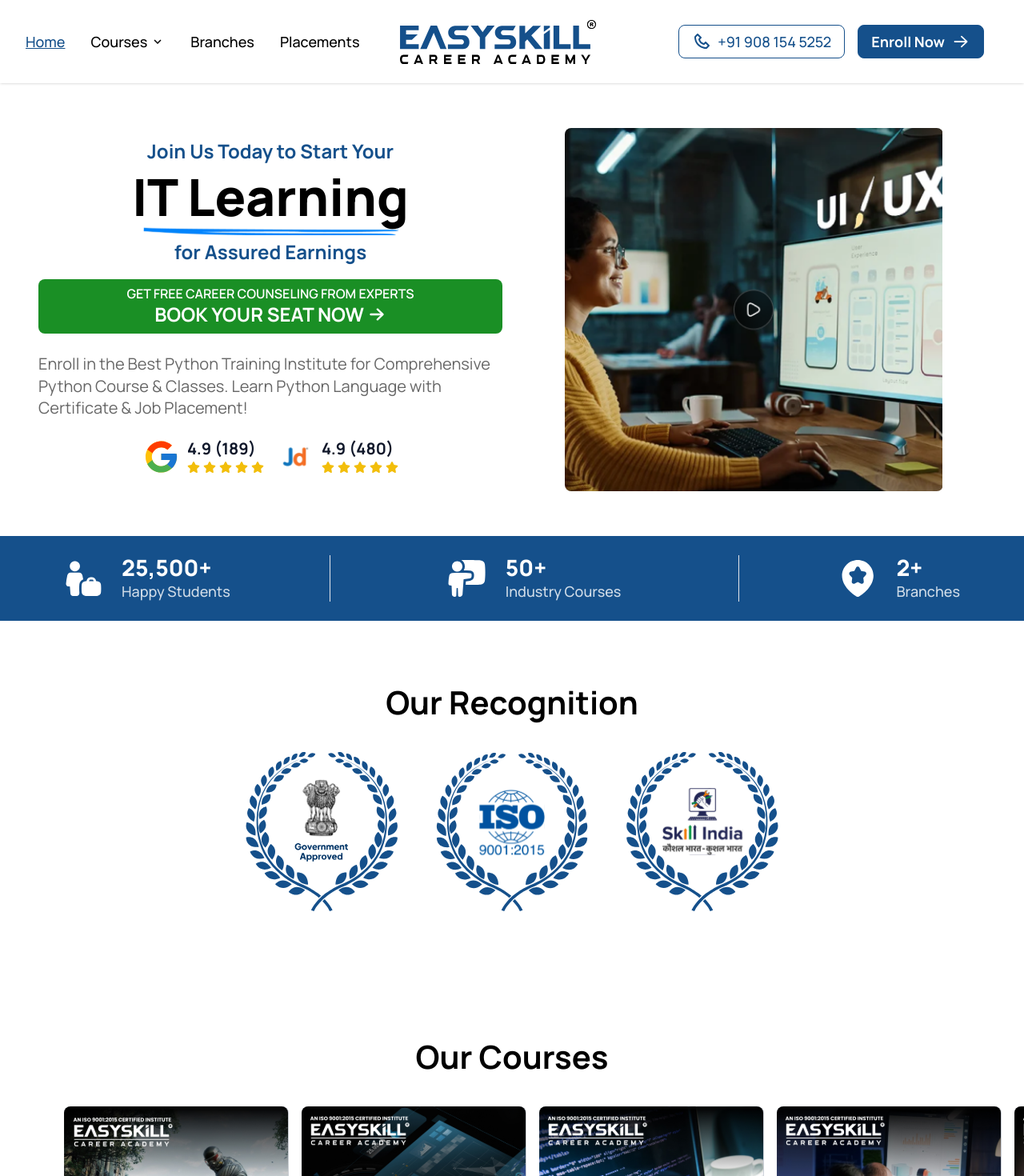
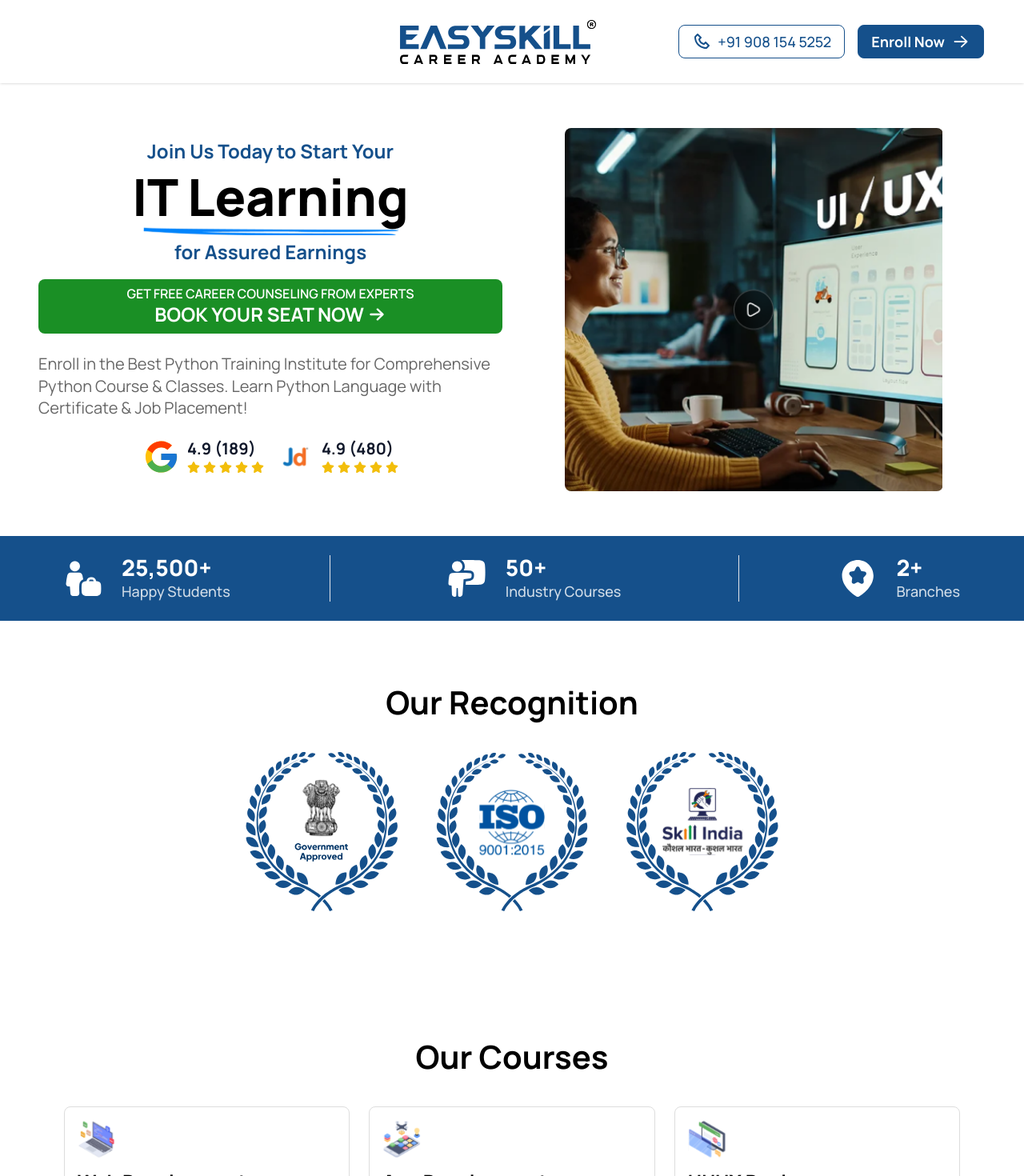
Before and after one commit to ShaYri12/easy-skill, a React (Create React App) app: page / in a window 1280 px wide. Shown: the top 1470 px of the page at 80% size. Built offline with nearby package versions, Linux system fonts and the light colour scheme.

Commit message:
remove some stuffs

```diff
--- a/src/components/Header.js
+++ b/src/components/Header.js
@@ -48,7 +48,7 @@
     <header className="sticky top-0 xxl:bg-white py-6 flex items-center px-4 sxl:px-20 bg-[#15508B] relative z-[50] shadow">
       <div className="flex items-center justify-between gap-2 w-full">
         <nav className="flex-1 hidden xxl:flex">
-          <ul className="flex items-center">
+          {/*<ul className="flex items-center">
             <li>
               <NavLink
                 to="/"
@@ -118,7 +118,7 @@
                 Placements
               </NavLink>
             </li>
-          </ul>
+          </ul>*/}
         </nav>
 
         {/* Mobile Menu Button */}
@@ -160,7 +160,7 @@
             <FaTimes className="text-white text-2xl" />
           </button>
         </div>
-        <ul className="flex flex-col items-start gap-4 p-4">
+        {/*<ul className="flex flex-col items-start gap-4 p-4">
           <li>
             <NavLink
               to="/"
@@ -219,7 +219,7 @@
               Placements
             </NavLink>
           </li>
-        </ul>
+        </ul>*/}
         <div className="h-[1px] border-t border-dashed w-[87%] mx-auto opacity-[0.8]"></div>
         <div className="flex flex-col items-start gap-4 p-4">
           <button className="border border-white flex items-center md:gap-2 gap-1 rounded-lg py-2 px-4 text-lg font-medium text-white">
--- a/src/pages/Home.js
+++ b/src/pages/Home.js
@@ -14,7 +14,7 @@
       <Hero />
       <Total />
       <OurRecognition />
-      <CoursesSlider />
+      {/*<CoursesSlider />*/}
       <OurCourses />
       <ChooseSkills />
       <Faqs />
```
